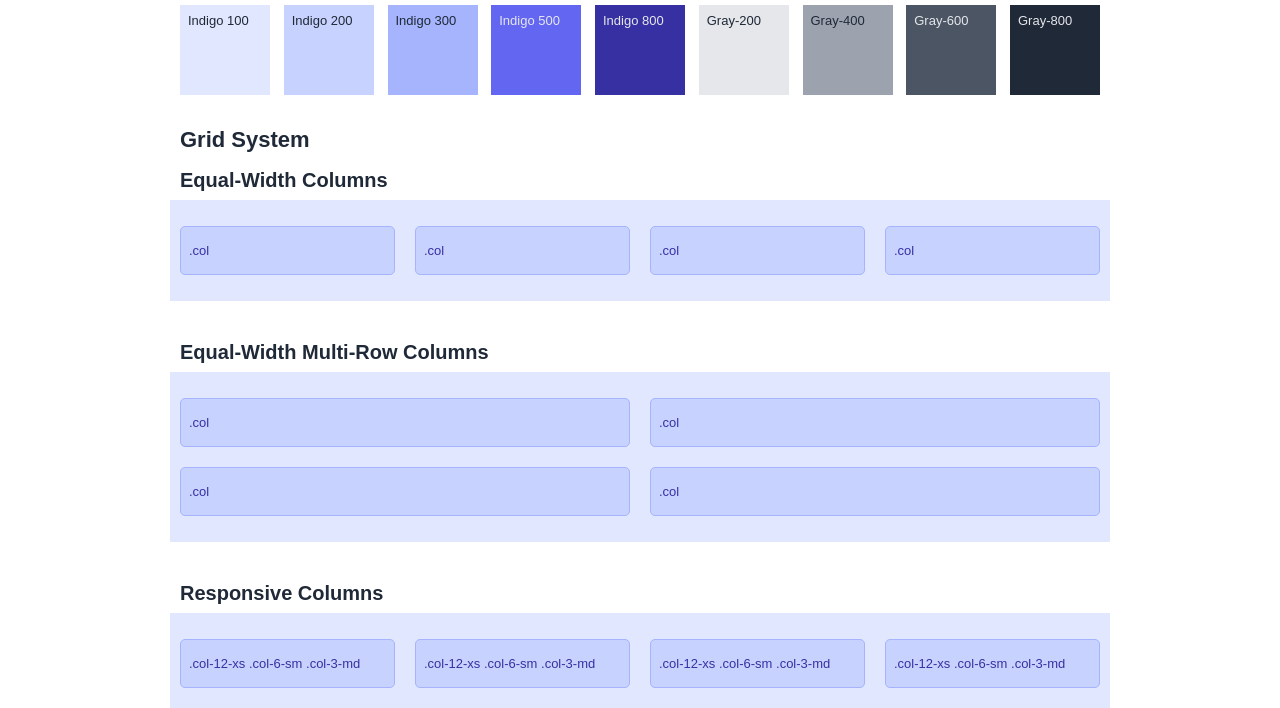
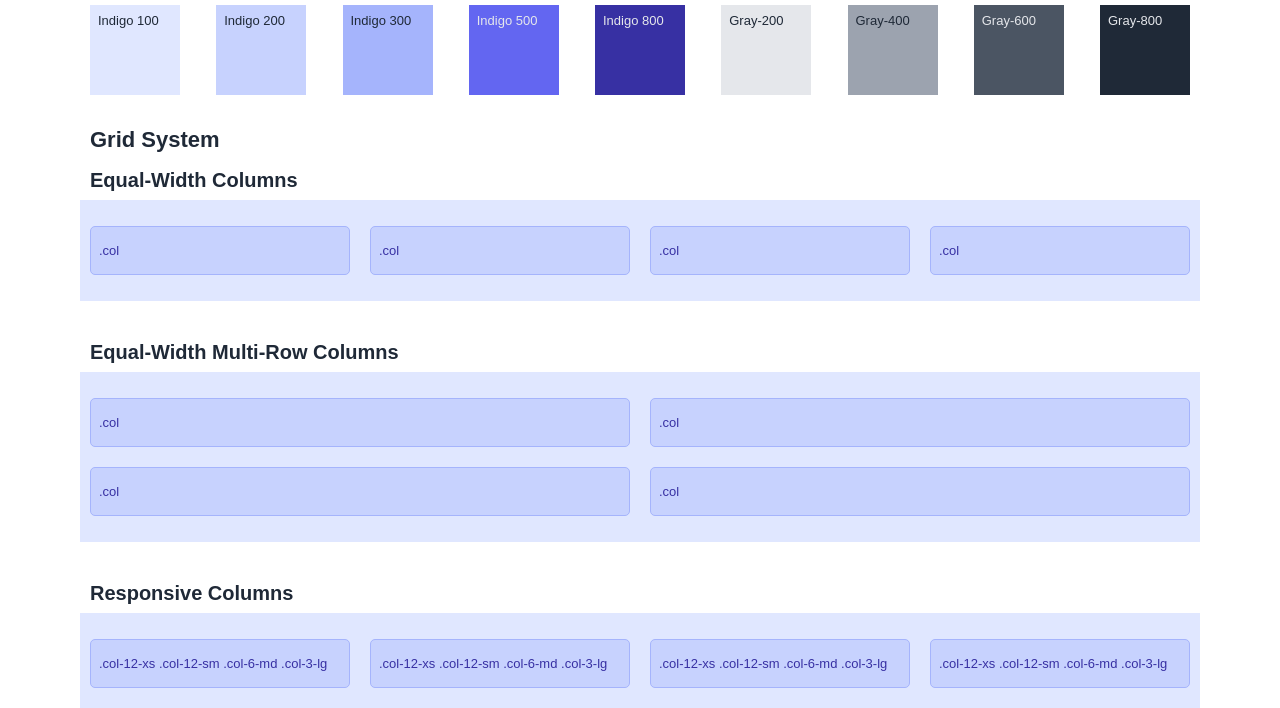
Before and after one commit to ealafryafresena/css-library-with-sass, a website: page index.html in a window 1280 px wide. Shown: the part 92-800 px from the top of the page. Drawn offline with Linux system fonts and the light colour scheme.

Commit message:
set container to xl in index

```diff
--- a/index.html
+++ b/index.html
@@ -8,7 +8,7 @@
     <title>CSS Library With SASS</title>
   </head>
   <body>
-    <div class="container container-lg">
+    <div class="container container-xl">
       <h1 class="pt-16 pb-24">CSS Library With SASS</h1>
       <!-- Colors-->
       <h2 class="mb-2 fs-xl">Colors</h2>
@@ -80,24 +80,24 @@
       <!-- Responsive Columns -->
       <h3 class="py-8">Responsive Columns</h3>
       <div class="row gutter-20 indigo-100 py-16">
-        <div class="col-12-xs col-6-sm col-3-md">
+        <div class="col-12-xs col-12-sm col-6-md col-3-lg">
           <div class="col-item pl-8 py-16 fs-sm">
-            .col-12-xs .col-6-sm .col-3-md
+            .col-12-xs .col-12-sm .col-6-md .col-3-lg
           </div>
         </div>
-        <div class="col-12-xs col-6-sm col-3-md">
+        <div class="col-12-xs col-12-sm col-6-md col-3-lg">
           <div class="col-item pl-8 py-16 fs-sm">
-            .col-12-xs .col-6-sm .col-3-md
+            .col-12-xs .col-12-sm .col-6-md .col-3-lg
           </div>
         </div>
-        <div class="col-12-xs col-6-sm col-3-md">
+        <div class="col-12-xs col-12-sm col-6-md col-3-lg">
           <div class="col-item pl-8 py-16 fs-sm">
-            .col-12-xs .col-6-sm .col-3-md
+            .col-12-xs .col-12-sm .col-6-md .col-3-lg
           </div>
         </div>
-        <div class="col-12-xs col-6-sm col-3-md">
+        <div class="col-12-xs col-12-sm col-6-md col-3-lg">
           <div class="col-item pl-8 py-16 fs-sm">
-            .col-12-xs .col-6-sm .col-3-md
+            .col-12-xs .col-12-sm .col-6-md .col-3-lg
           </div>
         </div>
       </div>
```
